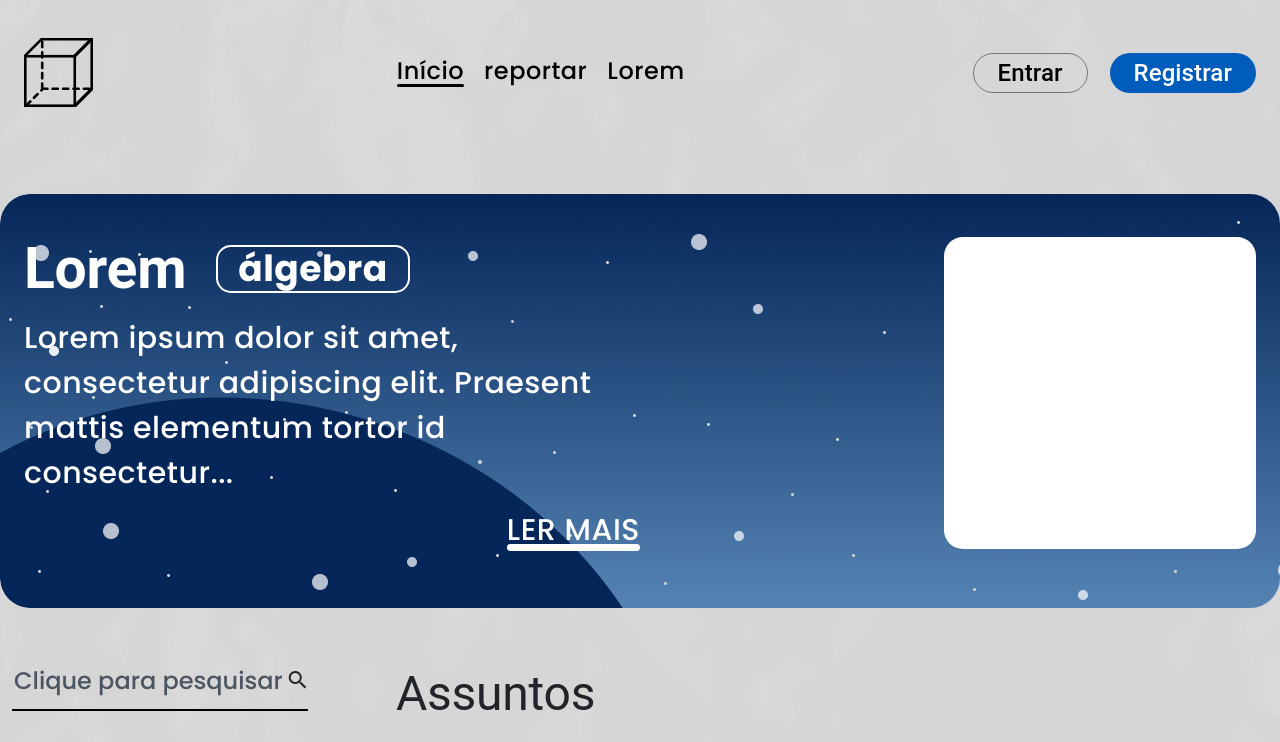
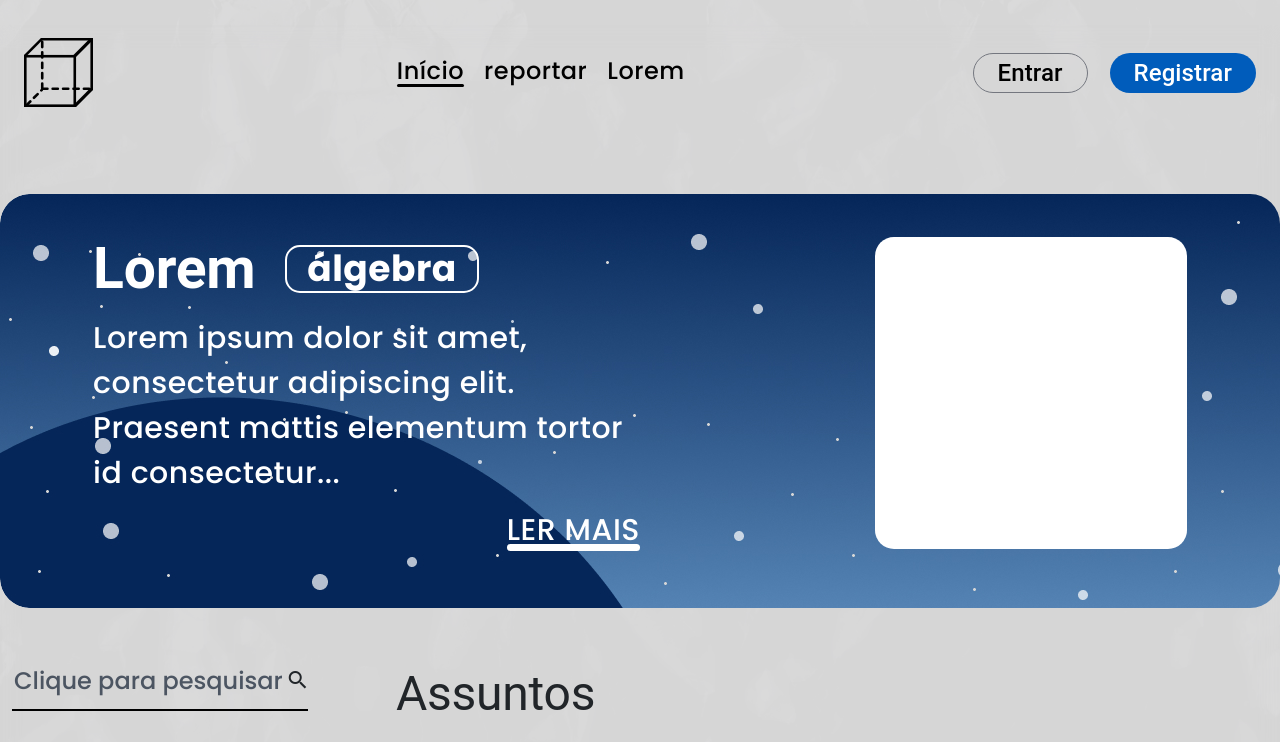
Before and after one commit to isaque-dantas/matemates.client, an Angular app: page / in a window 1280 px wide. Shown: the top 742 px of the page. Built offline with nearby package versions, Linux system fonts and the light colour scheme.

Commit message:
fix: adds a maximum container width for the .background .container element

```diff
--- a/src/app/components/pages/dashboard/dashboard.component.css
+++ b/src/app/components/pages/dashboard/dashboard.component.css
@@ -1,5 +1,9 @@
 section {
   margin-top: 73.5px;
+}
+
+section .container {
+    max-width: 89%;
 }
 
 .bottom-content {
```
